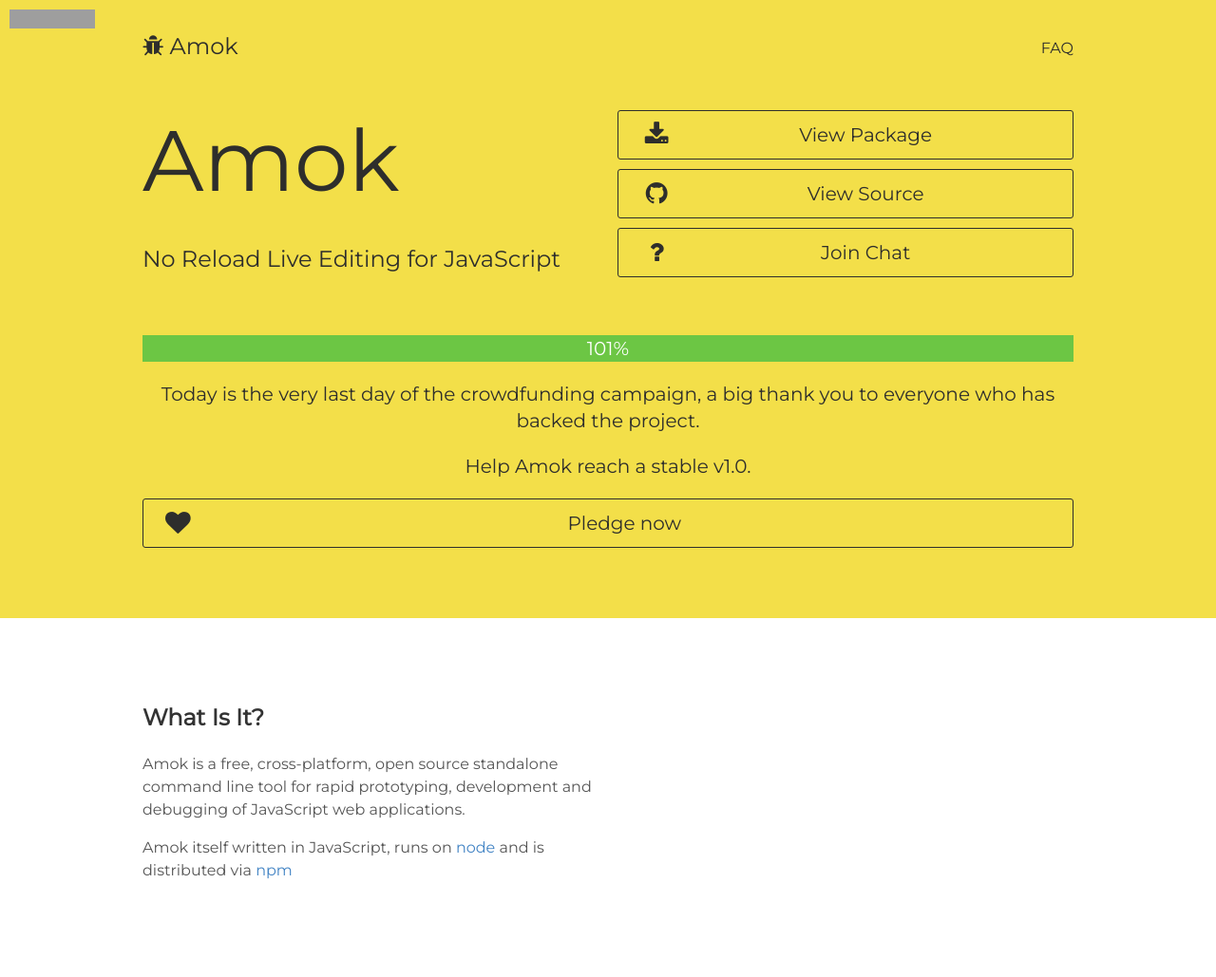
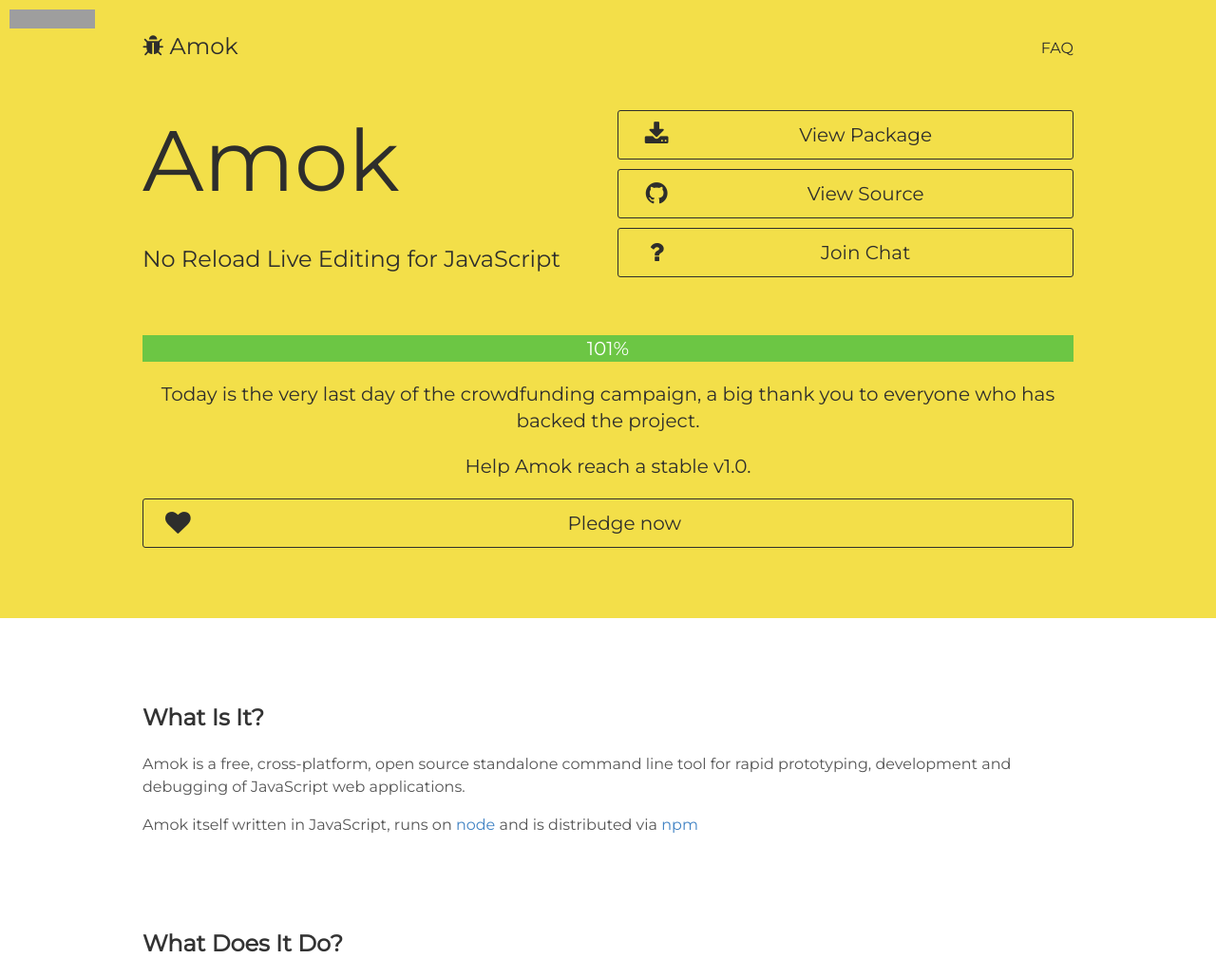
Before and after one commit to stereokai/amok, a Jekyll site: the page built from index.html, in a window 1280 px wide. Shown: the top 1029 px of the page at 95% size. Built offline with Jekyll 4.4.1, drawn with Linux system fonts in a browser that asks for light colours; nearby versions of some CDN libraries; library files that are not in the unit come from our copies; grey boxes are pictures that could not be loaded.

Commit message:
Make columns full width

```diff
--- a/_sass/_utility.scss
+++ b/_sass/_utility.scss
@@ -9,6 +9,10 @@
     clear: both;
     content: "";
   }
+}
+
+.full-width {
+  width: 100%;
 }
 
 .clearfix {
--- a/index.html
+++ b/index.html
@@ -55,15 +55,11 @@
 <div class="featurette">
   <div class="container">
     <div class="columns">
-      <div class="one-half column">
+      <div class="full-width column">
         <h2>What Is It?</h2>
           <p>Amok is a free, cross-platform, open source standalone command line tool for rapid prototyping, development and debugging of JavaScript web applications.</p>
 
           <p>Amok itself written in JavaScript, runs on <a href="https://nodejs.org/">node</a> and is distributed via <a href="https://www.npmjs.com/" target="_blank">npm</a></p>
-      </div>
-
-      <div class="one-half column">
-        &nbsp;
       </div>
     </div>
   </div>
@@ -153,11 +149,7 @@
 <div class="featurette">
   <div class="container">
     <div class="columns">
-      <div class="one-half column">
-        &nbsp;
-      </div>
-
-      <div class="one-half column">
+      <div class="full-width column">
         <h2>What Compiler Can It Use?</h2>
         <p>Amok can use any compiler that has a command line interface capable of writing to a file with an option to configure the output path.</p>
         <p>This is done through a simple command line option or environment variable configuration, which means it can work with CoffeeScript, TypeScript, Babel, Webpack and Browserify just by pointing it to the compiler executable.</p>
@@ -169,11 +161,7 @@
 <div class="featurette">
   <div class="container">
     <div class="columns">
-      <div class="one-half colum">
-        &nbsp;
-      </div>
-
-      <div class="one-half column">
+      <div class="full-width column">
         <h2>How Does It Work?</h2>
           <p>Amok works by connecting directly to the browser via the remote debugging protocol, which means no browser extension are required.</p>
 
@@ -186,11 +174,7 @@
 <div class="featurette">
   <div class="container">
     <div class="columns">
-      <div class="one-half column">
-        &nbsp;
-      </div>
-
-      <div class="one-half column">
+      <div class="full-width column">
         <h2>Where Can I Get It?</h2>
           <p><a href="https://nodejs.org/download/">Download and install node</a><p>
 
@@ -204,15 +188,12 @@
 <div class="featurette">
   <div class="container">
     <div class="columns">
-      <div class="one-half column">
+      <div class="full-width column">
         <h2>How Do I Use It?</h2>
-        <pre class="highlight"><code>amok --client chrome app.js</code></pre>
+        <pre class="full-width highlight"><code>amok --client chrome app.js</code></pre>
 
         See the documentation for <a href="https://github.com/caspervonb/amok/blob/master/readme.markdown">more details</a>
       </div>
     </div>
-    <div class="one-half column">
-      &nbsp;
-    </div>
   </div>
 </div>
```
